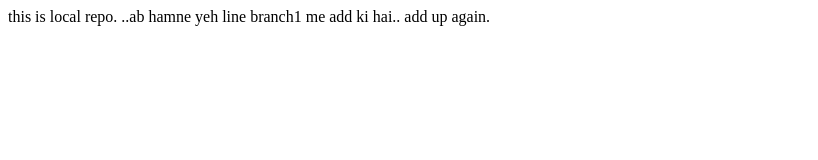
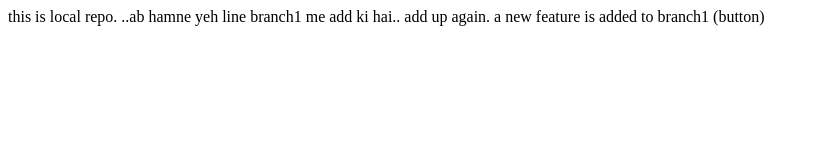
Before and after one commit to nakul799soni/localrepo, a plain HTML site: page index.html in a window 1280 px wide. Shown: the whole page, without its empty margins (0-818 px from the left). Drawn offline with Linux system fonts and the light colour scheme.

Commit message:
add button

```diff
--- a/index.html
+++ b/index.html
@@ -2,6 +2,6 @@
     this is local repo.
     ..ab hamne yeh line branch1 me add ki hai..
 add up again.
-
+a new feature is added to branch1 (button)
 
 </p>
```
